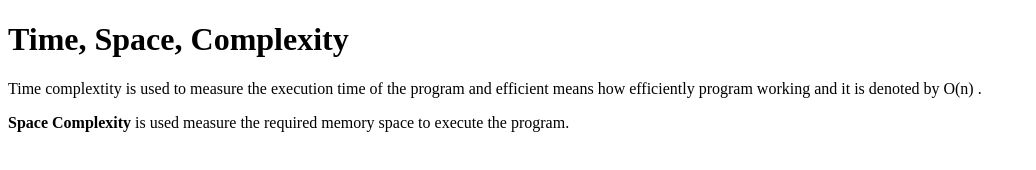
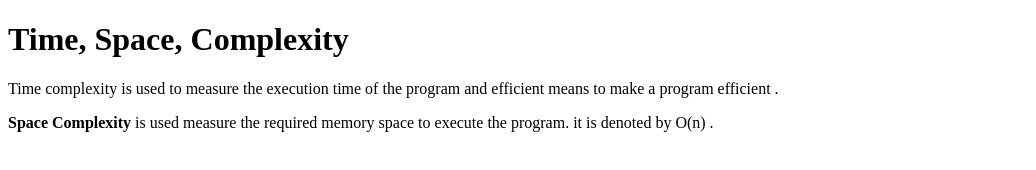
Before and after one commit to acciojob/time-and-space-complexity-Abhi70815, a website: page main.html in a window 1280 px wide. Shown: the whole page, without its empty margins (0-1036 px from the left). Drawn offline with Linux system fonts and the light colour scheme.

Commit message:
created a submission

```diff
--- a/main.html
+++ b/main.html
@@ -9,8 +9,8 @@
 <body>
 	<!-- the entire body must be written by student -->
 	<h1>Time, Space, Complexity</h1>
-	<p>Time complextity is used to measure the execution time of the program and efficient means how efficiently program working and it is denoted by O(n) .</p>
- <P><b>Space Complexity</b> is used measure the required memory space to execute the program.</P>
+	<p>Time complexity is used to measure the execution time of the program and efficient means to make a program efficient .</p>
+ <P><b>Space Complexity</b> is used measure the required memory space to execute the program. it is denoted by O(n) .</P>
 	<script type="text/javascript" src="./script.js">
 </script>
 
```
